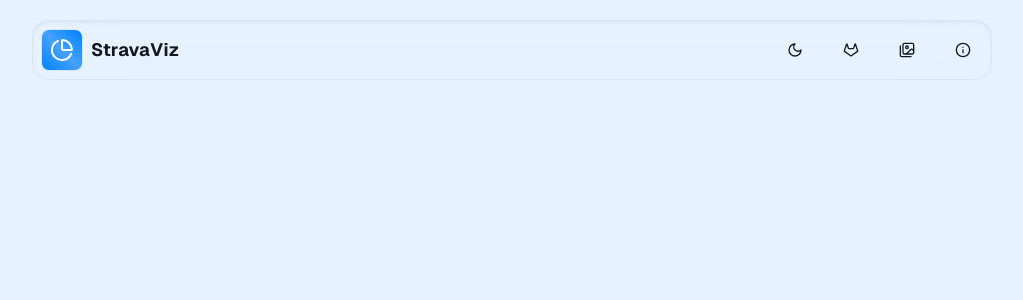
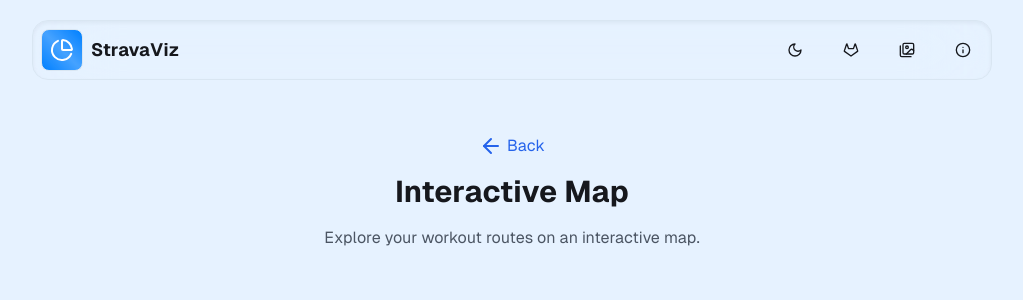
Before and after one commit to yunuseyvz/stravaviz, a Next.js app: page /map in a window 1280 px wide. Shown: the top 300 px of the page, without its empty margins (128-1151 px from the left). Built offline with nearby package versions, Linux system fonts and the light colour scheme.

Commit message:
add back buttons

```diff
--- a/src/app/calendar/page.tsx
+++ b/src/app/calendar/page.tsx
@@ -1,11 +1,18 @@
 "use client";
 import DailyActivityCalendarComponent from "@/components/DailyActivityCalendar";
 import BlurFade from "@/components/ui/blur-fade";
+import Link from "next/link";
+import { ArrowLeft } from "lucide-react";
 
 export default function Data2() {
     return (
         <div className="flex flex-col items-center w-full p-8 sm:p-20 space-y-8">
             <div className="text-center max-w-2xl">
+                <div className="flex justify-center items-center mb-4">
+                    <Link href="/" className="flex items-center text-blue-600 hover:text-blue-800">
+                        <ArrowLeft className="mr-1" /> Back
+                    </Link>
+                </div>
                 <h1 className="text-3xl font-bold mb-4">Activity Calendar</h1>
                 <p className="text-gray-600 dark:text-gray-300 mb-8">
                     Track your fitness journey through time. Each cell represents a day,
--- a/src/app/calories/page.tsx
+++ b/src/app/calories/page.tsx
@@ -1,15 +1,24 @@
 "use client";
+import Link from "next/link";
+import { ArrowLeft } from "lucide-react";
 import CaloriesFoodChartWithYear from "@/components/graphs/calories-food-chart-with-year";
 import BlurFade from "@/components/ui/blur-fade";
 
 export default function Data2() {
   return (
     <div className="flex flex-col items-center w-full p-8 sm:p-20 space-y-8">
-      <div className="text-center max-w-2xl">
-        <h1 className="text-3xl font-bold mb-4">Calorie expenditure vs. food</h1>
-        <p className="text-gray-600 dark:text-gray-300">
-          Compare the calories you burn from sports to the amount of food you could eat while maintaining your weight.
-        </p>
+      <div className="w-full max-w-2xl">
+        <div className="flex justify-center items-center mb-4">
+          <Link href="/" className="flex items-center text-blue-600 hover:text-blue-800">
+            <ArrowLeft className="mr-1" /> Back
+          </Link>
+        </div>
+        <div className="text-center">
+          <h1 className="text-3xl font-bold mb-4">Calorie expenditure vs. food</h1>
+          <p className="text-gray-600 dark:text-gray-300">
+            Compare the calories you burn from sports to the amount of food you could eat while maintaining your weight.
+          </p>
+        </div>
       </div>
       <div className="w-full">
         <BlurFade>
--- a/src/app/distance-time-year/page.tsx
+++ b/src/app/distance-time-year/page.tsx
@@ -1,11 +1,18 @@
 "use client";
 import MonthlyDistanceChartWithYear from "@/components/graphs/monthly-distance-chart-with-year";
 import BlurFade from "@/components/ui/blur-fade";
+import Link from "next/link";
+import { ArrowLeft } from "lucide-react";
 
 export default function Data2() {
   return (
     <div className="flex flex-col items-center w-full p-8 sm:p-20 space-y-8">
       <div className="text-center max-w-2xl">
+        <div className="flex justify-center items-center mb-4">
+          <Link href="/" className="flex items-center text-blue-600 hover:text-blue-800">
+            <ArrowLeft className="mr-1" /> Back
+          </Link>
+        </div>
         <h1 className="text-3xl font-bold mb-4">Distance Over Time</h1>
         <p className="text-gray-600 dark:text-gray-300">
           Track your monthly distance achievements. This graph displays your total
--- a/src/app/distance-time/page.tsx
+++ b/src/app/distance-time/page.tsx
@@ -1,12 +1,19 @@
 "use client";
 import MonthlyDistanceChart from "@/components/graphs/monthly-distance-chart";
 import BlurFade from "@/components/ui/blur-fade";
+import Link from "next/link";
+import { ArrowLeft } from "lucide-react";
 
 export default function data1() {
 
   return (
     <div className="flex items-center justify-center p-8 sm:p-20">
       <div className= "w-3/4 -translate-y-36">
+      <div className="flex justify-center items-center mb-4">
+        <Link href="/" className="flex items-center text-blue-600 hover:text-blue-800">
+          <ArrowLeft className="mr-1" /> Back
+        </Link>
+      </div>
       <BlurFade>
         <MonthlyDistanceChart/>
       </BlurFade>
--- a/src/app/map/page.tsx
+++ b/src/app/map/page.tsx
@@ -4,15 +4,33 @@
 
 import dynamic from "next/dynamic";
 import React from "react";
+import Link from "next/link";
+import { ArrowLeft } from "lucide-react";
+import BlurFade from "@/components/ui/blur-fade";
 
 // Dynamically import the MapComponent, disabling SSR
 const MapComponent = dynamic(() => import("@/components/map"), { ssr: false });
 
 const MapPage: React.FC = () => {
   return (
-    <div className="flex items-center justify-center min-h-screen p-8">
-      <MapComponent />
+    <div className="flex flex-col items-center w-full p-8 sm:p-20 space-y-8">
+    <div className="text-center max-w-2xl">
+      <div className="flex justify-center items-center mb-4">
+        <Link href="/" className="flex items-center text-blue-600 hover:text-blue-800">
+          <ArrowLeft className="mr-1" /> Back
+        </Link>
+      </div>
+      <h1 className="text-3xl font-bold mb-4">Interactive Map</h1>
+      <p className="text-gray-600 dark:text-gray-300">
+        Explore your workout routes on an interactive map.
+      </p>
     </div>
+    <div className="w-full">
+      <BlurFade>
+        <MapComponent/>
+      </BlurFade>
+    </div>
+  </div>
   );
 };
 
--- a/src/app/total-activity-time/page.tsx
+++ b/src/app/total-activity-time/page.tsx
@@ -1,11 +1,18 @@
 "use client";
 import ActivityMetricPieChart from "@/components/graphs/ActivityMetricsPieChart";
 import BlurFade from "@/components/ui/blur-fade";
+import Link from "next/link";
+import { ArrowLeft } from "lucide-react";
 
 export default function data1() {
   return (
     <div className="flex flex-col items-center w-full p-8 sm:p-20 space-y-8">
       <div className="text-center max-w-2xl">
+        <div className="flex justify-center items-center mb-4">
+          <Link href="/" className="flex items-center text-blue-600 hover:text-blue-800">
+            <ArrowLeft className="mr-1" /> Back
+          </Link>
+        </div>
         <h1 className="text-3xl font-bold mb-4">Total Activity Time</h1>
         <p className="text-gray-600 dark:text-gray-300">
           View your activity distribution across different types of exercises.
```
